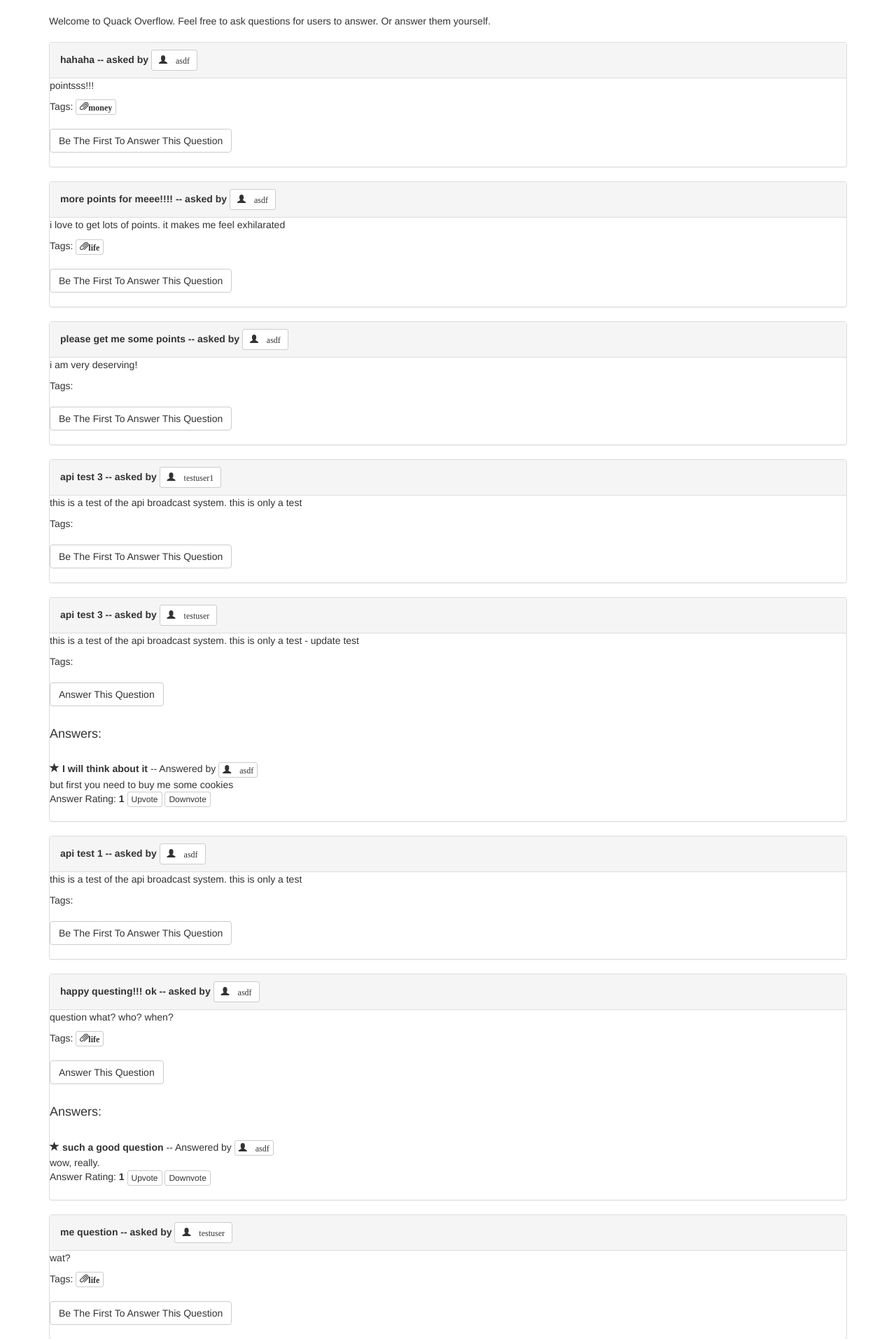
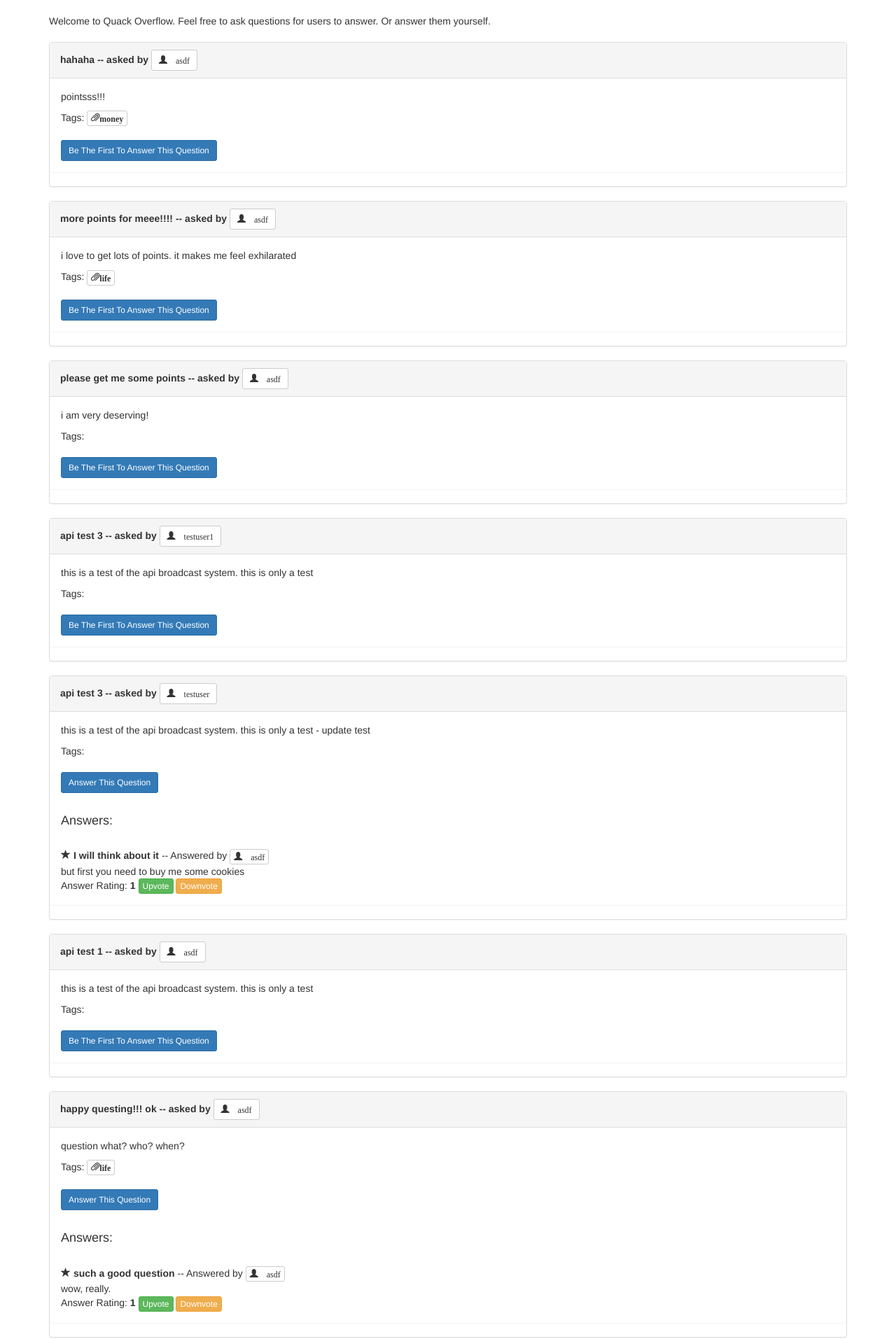
Before and after one commit to jnwki/quack_overflow, a Django app: page / in a window 1280 px wide. Shown: the part 52-1965 px from the top of the page at 70% size. Run offline with Django 3.2, Linux system fonts and the light colour scheme; data comes from the database, SQL or seed files in the repository; both versions use the stored data as it was after the commit; some libraries are stand-ins or nearby versions.

Commit message:
further ui improvements

```diff
--- a/duckapp/templates/index.html
+++ b/duckapp/templates/index.html
@@ -21,7 +21,7 @@
                     </a>
                 </b>
             </div>
-
+            <div class="panel panel-body">
                 <p>{{ question.question_text}}</p>
 
                 Tags:
@@ -34,14 +34,14 @@
                 {% if not question.answer_set.all %}
                 <br>
                     <a href="{% url 'answer_create' question.pk %}">
-                <button type="button" class="btn btn-default" aria-label="Left Align">
+                        <button type="button" class="btn btn-primary btn-sm" aria-label="Left Align">
                             Be The First To Answer This Question
                         </button>
                     </a>
                 {% else %}
                 <br>
                     <a href="{% url 'answer_create' question.pk %}">
-                <button type="button" class="btn btn-default" aria-label="Left Align">
+                        <button type="button" class="btn btn-primary btn-sm" aria-label="Left Align">
                             Answer This Question
                         </button>
                     </a>
@@ -50,7 +50,6 @@
                 {% if question.answer_set.all %}
                     <br><br>
                     <h4>Answers:</h4>
-        {% endif %}
                     {% for answer in question.answer_set.all %}
                         <br>
                             <span class="glyphicon glyphicon-star" aria-hidden="true"></span><b> {{ answer.title }}</b>
@@ -67,17 +66,19 @@
                         Answer Rating: <b>{{ answer.score }}</b>
 
                         <a href="{% url 'upvote' answer.pk %}">
-                <button type="button" class="btn btn-default btn-xs">
+                            <button type="button" class="btn btn-success btn-xs">
                                 Upvote
                             </button>
                         </a>
                         <a href="{% url 'downvote' answer.pk %}">
-                <button type="button" class="btn btn-default btn-xs">
+                            <button type="button" class="btn btn-warning btn-xs">
                                 Downvote
                             </button>
                         </a>
+                        <br>
                     {% endfor %}
-        <br><br>
+                {% endif %}
+            </div>
         </div>
     {% endfor %}
 </div>
--- a/duckapp/templates/registration/login.html
+++ b/duckapp/templates/registration/login.html
@@ -9,7 +9,7 @@
         {% bootstrap_form form %}
         {% buttons %}
         <button type="submit" class="btn btn-primary">
-            {% bootstrap_icon "star" %} Submit
+            {% bootstrap_icon "star" %} Log In
         </button>
         {% endbuttons %}
     </form>
--- a/duckapp/views.py
+++ b/duckapp/views.py
@@ -50,6 +50,11 @@ class QuestionCreateView(CreateView):
 class AnswerCreateView(CreateView):
     model = Answer
     fields = ['title', 'answer_text']
+
+    def get_context_data(self, **kwargs):
+        context = super(AnswerCreateView, self).get_context_data(**kwargs)
+        context['related_question'] = Question.objects.get(pk=self.kwargs['pk'])
+        return context
 
     def form_valid(self, form, **kwargs):
         answer_form = form.save(commit=False)
```
Also changed, not shown: duckapp/templates/duckapp/answer_form.html (+10 -1 lines), db.sqlite3. Lines whose indentation alone changed are shown as unchanged.
